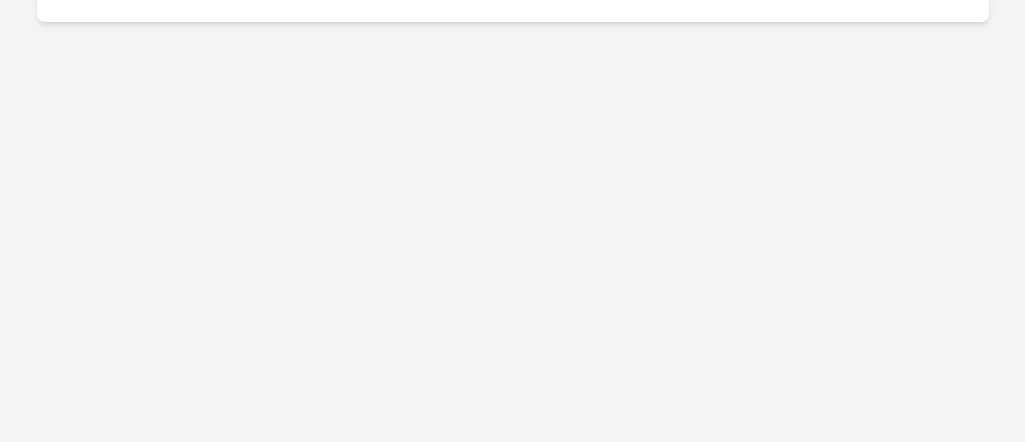
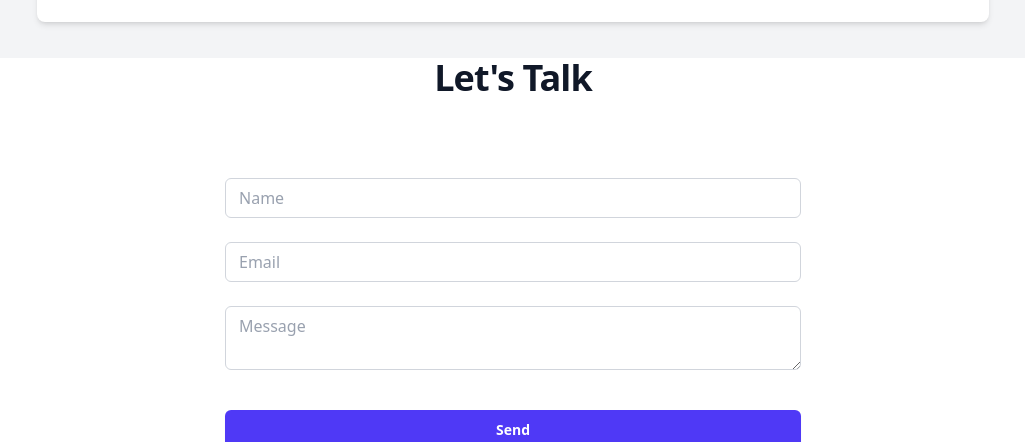
Before and after one commit to Spavankumar1296/Portfolio_new, a React (Vite) app: page / in a window 1280 px wide. Shown: the part 1830-2272 px from the top of the page, without its empty margins (127-1152 px from the left). Before the commit the page ends 1888 px from the top, so only its background shows below. Built offline with nearby package versions, Linux system fonts and the light colour scheme.

Commit message:
Added new Section names as Contact me .

```diff
--- a/src/App.jsx
+++ b/src/App.jsx
@@ -3,6 +3,7 @@ import './App.css'
 import About from './Components/About/About'
 import Projects from './Components/Projects/Projects'
 import Navbar from './Components/NavBar/NavBar'
+import Contact from './Components/Contact/Contact'
 
 
 
@@ -14,6 +15,7 @@ function App() {
         <Navbar/>
         <About/>
         <Projects/>
+        <Contact/>
     </>
   )
 }
--- /dev/null
+++ b/src/Components/Contact/Contact.css
@@ -0,0 +1,9 @@
+@import "tailwindcss";
+
+.input-box{
+    @apply block w-full p-6 rounded-md bg-white px-3.5 py-2 text-base text-gray-900 outline-1 -outline-offset-1 outline-gray-300 placeholder:text-gray-400 focus:outline-2 focus:-outline-offset-2 focus:outline-indigo-600;
+}
+
+.Submit-Box{
+    @apply block md:w-full  rounded-md bg-indigo-600 px-3.5 py-2.5 text-center text-sm font-semibold text-white shadow-xs hover:bg-indigo-500 focus-visible:outline-2 focus-visible:outline-offset-2 focus-visible:outline-indigo-600
+}
--- /dev/null
+++ b/src/Components/Contact/Contact.jsx
@@ -0,0 +1,47 @@
+import React,{useState} from 'react'
+import './Contact.css'
+const Contact = () => {
+        const [result, setResult] = useState("");
+
+        const onSubmit = async (event) => {
+          event.preventDefault();
+          setResult("Sending....");
+          const formData = new FormData(event.target);
+
+          formData.append("access_key", "2c591b57-4e69-4178-9e92-dd8597a8f8dc");
+
+          const response = await fetch("https://api.web3forms.com/submit", {
+            method: "POST",
+            body: formData
+          });
+
+          const data = await response.json();
+
+          if (data.success) {
+            setResult("Form Submitted Successfully");
+            event.target.reset();
+          } else {
+            console.log("Error", data);
+            setResult(data.message);
+          }
+        };
+  return (
+    <div className='bg-white'>
+        <h1 className='text-center md:text-4xl sm:3xl font-semibold tracking-tight text-balance mb-6  text-gray-900 '>Let's Talk</h1>
+        <div className=''>
+            <form onSubmit={onSubmit} className=" mx-auto max-w-xl md:mt-20 sm:mt-2.5">
+                <div className="grid grid-cols-1 gap-x-8 gap-y-6">
+                    <input type="text" name="name" id="name" placeholder='Name' className="input-box" required/>
+                    <input type="email" name="Email" id="Email" placeholder='Email' className="input-box" required/>
+                    <textarea name="Message" id="Message" placeholder='Message' className="input-box" required></textarea>
+                </div>
+                <div className='mt-10'>
+                    <button type="submit" className='Submit-Box'>Send</button>
+                </div>
+            </form>
+        </div>
+    </div>
+  )
+}
+
+export default Contact
--- a/src/Components/Projects/Projects.jsx
+++ b/src/Components/Projects/Projects.jsx
@@ -49,7 +49,7 @@ const Projects = () => {
   const [selectedProjects, setSelectedProjects] = useState(projects);
 
   return (
-    <div className="h-screen w-screen">
+    <div className="h-auto w-screen">
       <div className="flex flex-col md:flex-row lg:flex-row space-y-4 lg:space-y-0 lg:space-x-4 m-3 justify-center">
         <button className="buttons" onClick={() => setSelectedProjects(projects)}>
            WEB PROJECTS
```
